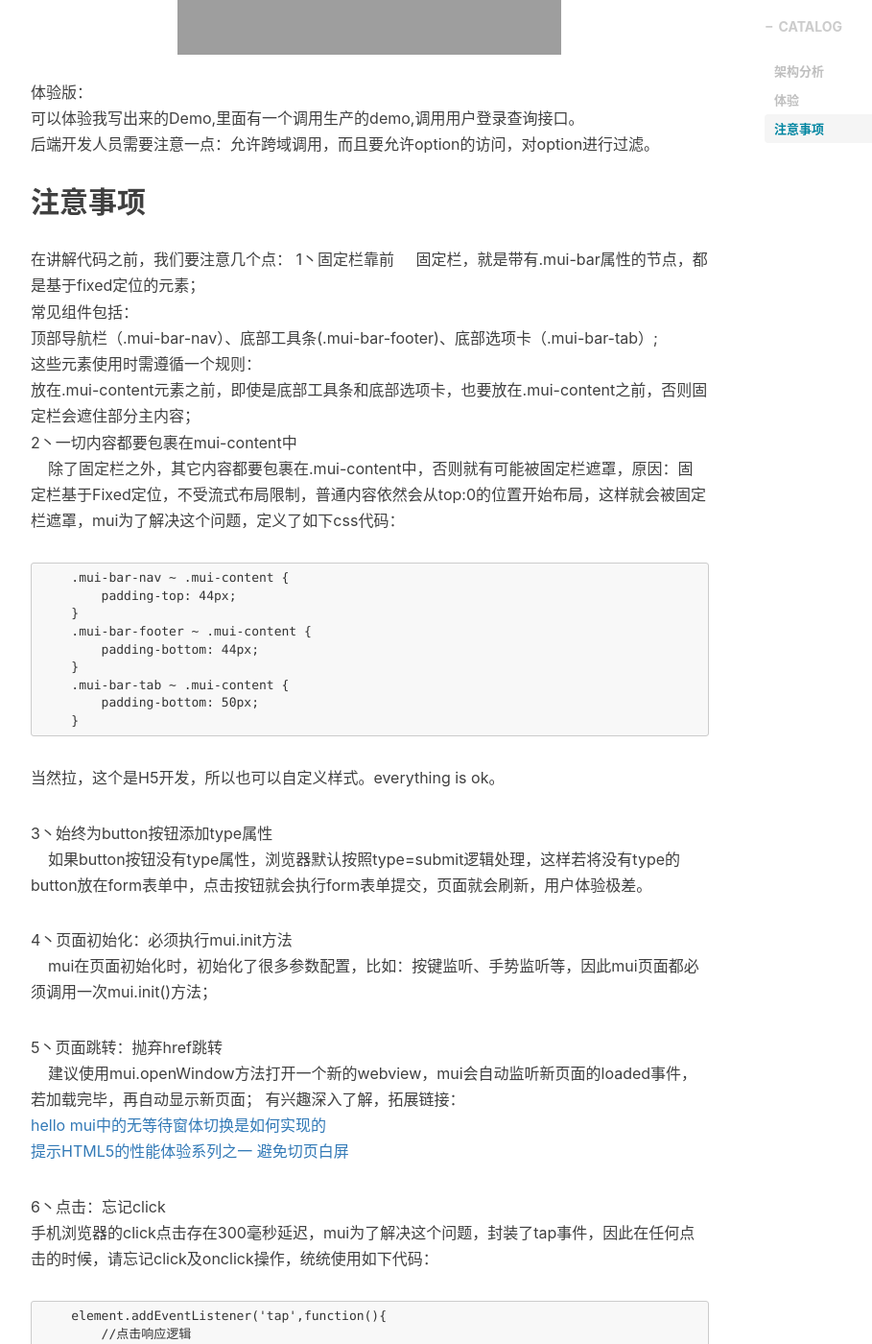
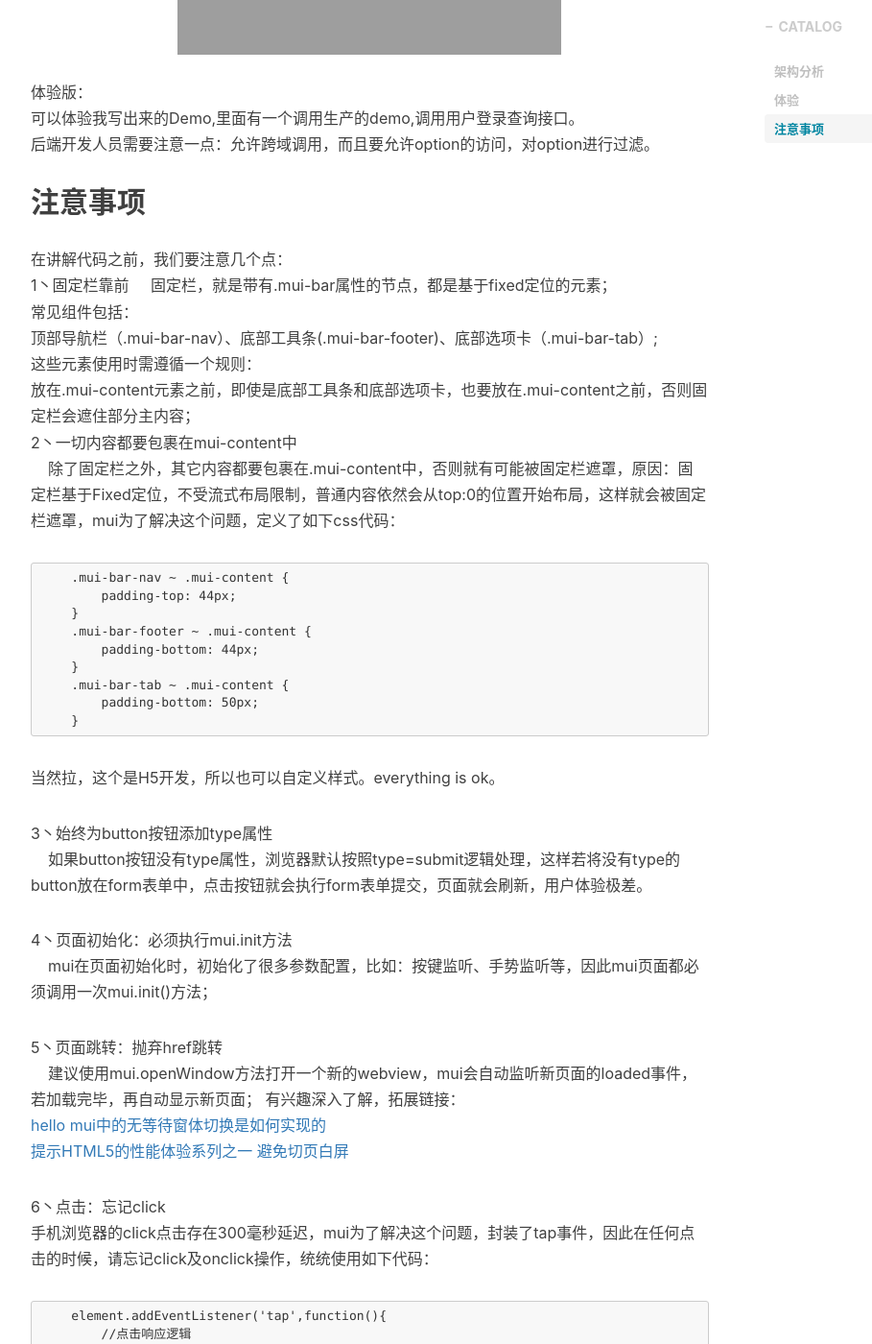
Before and after one commit to 00feng00/00feng00.github.io, a Jekyll site: the page built from _posts/2018-11-18-mui-instructions.markdown, in a window 1280 px wide and 1400 px high, scrolled down 5247 px. Shown: the whole window at 96% size, without its empty margins (233-1142 px from the left). Built offline with Jekyll 4.4.1, drawn with Linux system fonts in a browser that asks for light colours; nearby versions of some CDN libraries; comment, search, counter and statistics services are not loaded; some of the changed text lies outside the part shown.

```diff
--- a/_posts/2018-11-18-mui-instructions.markdown
+++ b/_posts/2018-11-18-mui-instructions.markdown
@@ -43,7 +43,7 @@ UI 列表：<br/>
 后端开发人员需要注意一点：允许跨域调用，而且要允许option的访问，对option进行过滤。<br/>
 
 ## 注意事项
-在讲解代码之前，我们要注意几个点：
+在讲解代码之前，我们要注意几个点：<br/>
 1丶固定栏靠前
 &nbsp;&nbsp;&nbsp;&nbsp;固定栏，就是带有.mui-bar属性的节点，都是基于fixed定位的元素；<br/>
 常见组件包括：<br/>
```
Also changed, not shown: other parts of _posts/2018-11-18-mui-instructions.markdown (+1 -1 lines).
